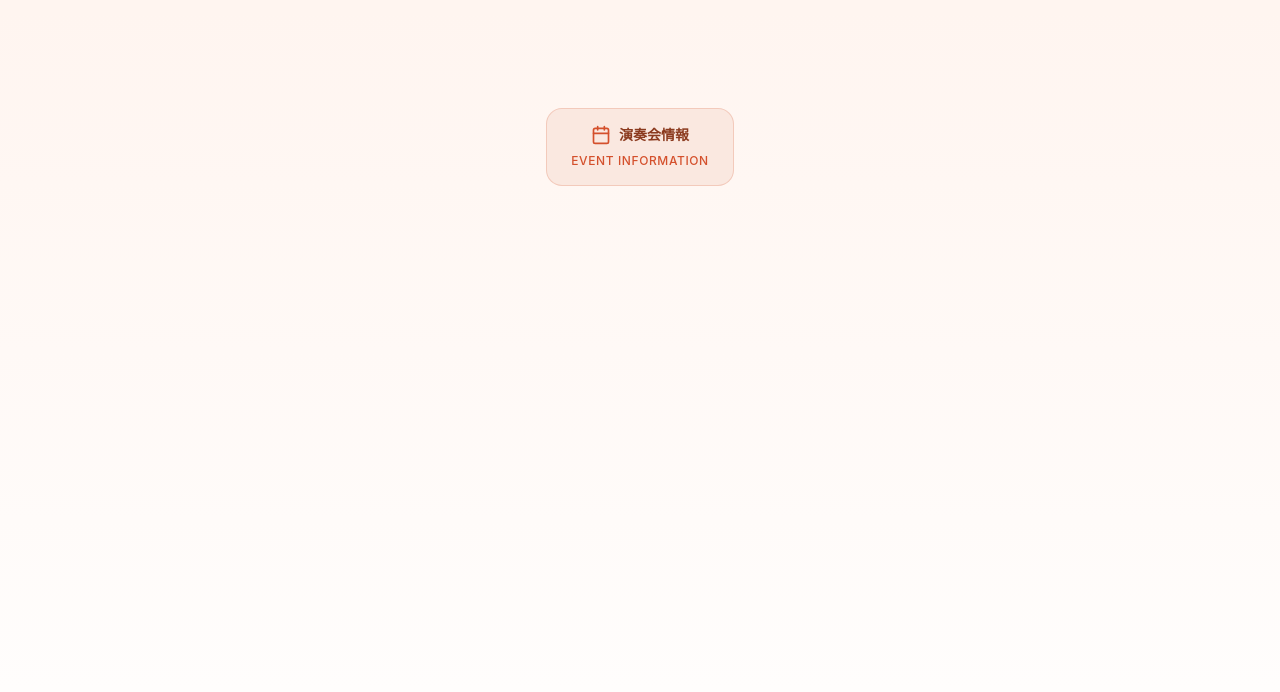
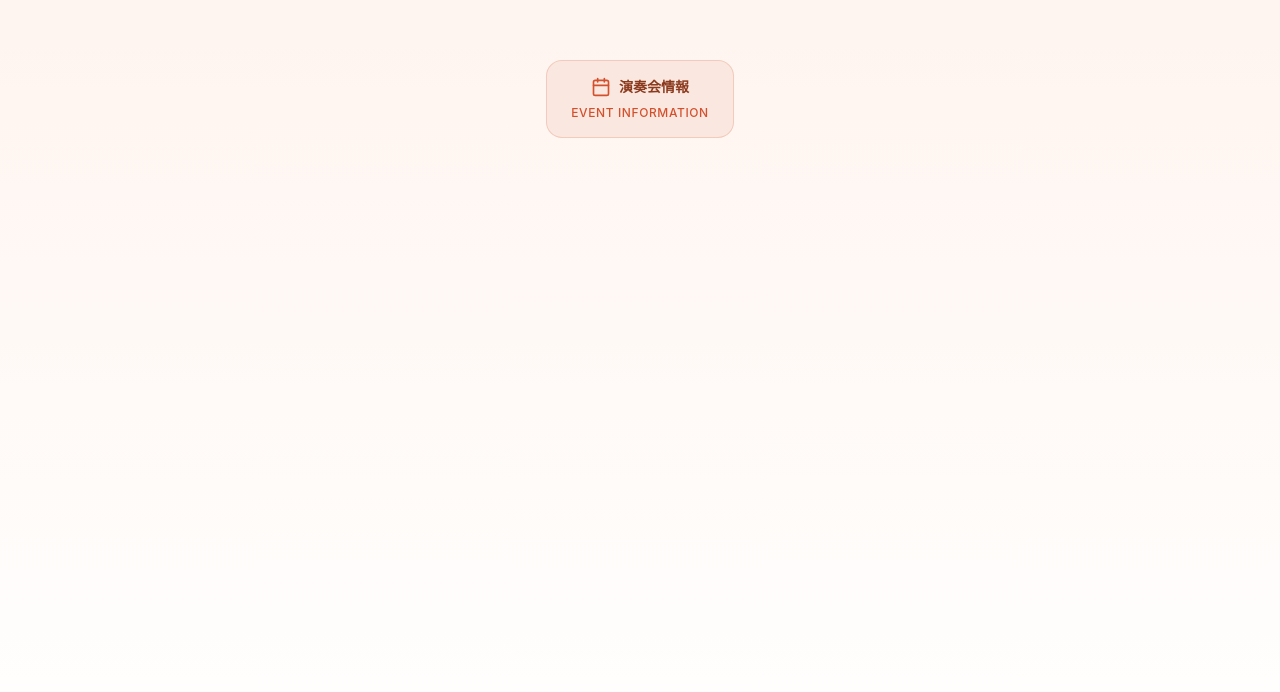
Before and after one commit to hasesho05/acogi_obog, a Next.js app: page /concerts/2025 in a window 1280 px wide. Shown: the part 2388-3080 px from the top of the page. Built offline with nearby package versions, Linux system fonts and the light colour scheme.

Commit message:
Padding調整

```diff
--- a/app/concerts/2025/page.tsx
+++ b/app/concerts/2025/page.tsx
@@ -5,7 +5,7 @@ import PastEventPhotos from "@/components/features/home/PastEventPhotos";
 import CallToAction from "@/components/features/home/CallToAction";
 
 const Live2025Page = () => {
-
+  console.log("Rendering Live2025Page");
   return (
     <main className="min-h-screen bg-primary">
       <HeroSection />
--- a/components/features/home/EventInformation.tsx
+++ b/components/features/home/EventInformation.tsx
@@ -6,7 +6,7 @@ const EventInformation = () => {
   return (
     <section
       id="event-info"
-      className="relative py-16 md:py-24 px-4 md:px-8 overflow-hidden bg-gradient-to-b from-primary via-white to-white sr-section"
+      className="relative mt-8 py-4 px-4 md:px-8 overflow-hidden bg-gradient-to-b from-primary via-white to-white sr-section"
     >
       <div className="relative max-w-5xl mx-auto">
           <SectionHeader
--- a/components/features/home/HeroSection.tsx
+++ b/components/features/home/HeroSection.tsx
@@ -9,6 +9,7 @@ import { useRef, useState, useEffect, useCallback, memo } from "react";
 import { LoadingScreen } from "./HeroSection/LoadingScreen";
 
 const HeroSection = memo(() => {
+  console.log("Rendering HeroSection");
   const containerRef = useRef<HTMLDivElement>(null);
   const [isLoaded, setIsLoaded] = useState(false);
   const [isVideoReady, setIsVideoReady] = useState(false);
--- a/components/features/home/PastEventPhotosClient.tsx
+++ b/components/features/home/PastEventPhotosClient.tsx
@@ -45,7 +45,7 @@ const PastEventPhotosClient = ({ title, images, stats }: PastEventPhotosClientPr
   }, []);
 
   return (
-    <section id="photos" className="max-w-3xl mx-auto relative py-16 md:py-24 px-4 md:px-8 bg-gradient-to-b from-primary to-white overflow-hidden">
+    <section id="photos" className="max-w-3xl mx-auto relative mt-8 px-4 md:px-8 bg-gradient-to-b from-primary to-white overflow-hidden">
       {/* シンプルな背景 */}
       <div className="absolute inset-0">
         <div className="absolute inset-0 bg-gradient-to-b from-tertiary/10 via-transparent to-transparent" />
--- a/components/features/home/VenueInformation.tsx
+++ b/components/features/home/VenueInformation.tsx
@@ -41,7 +41,7 @@ const VenueInformation = () => {
   return (
     <section
       id="venue"
-      className="relative py-16 md:py-24 px-4 md:px-8 bg-gradient-to-b from-white to-primary overflow-hidden sr-section"
+      className="relative mt-4 py-4 px-4 md:px-8 bg-gradient-to-b from-white to-primary overflow-hidden sr-section"
     >
       <div className="relative max-w-5xl mx-auto">
         <SectionHeader
--- a/components/ui/section-header.tsx
+++ b/components/ui/section-header.tsx
@@ -6,7 +6,7 @@ const SectionHeader = (props: {
   subtitle: string;
 }) => {
   return (
-    <div className="text-center mb-12 md:mb-16 fade-in-up">
+    <div className="text-center fade-in-up">
       <div className="inline-flex flex-col items-center gap-2 bg-tertiary rounded-2xl border border-secondary/20 px-6 py-4 mb-6">
         <div className="flex items-center gap-2">
           <span className="text-secondary">{props.icon}</span>
```
